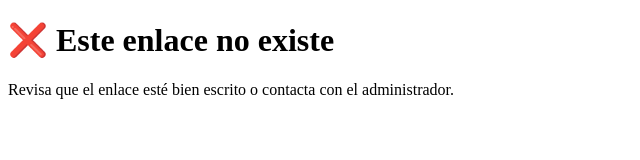
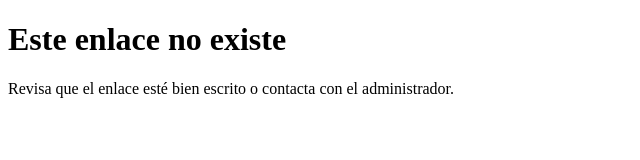
Before and after one commit to Mancheguet/proyecto-redirecciones, a plain HTML site: page 404.html in a window 1280 px wide. Shown: the whole page, without its empty margins (0-640 px from the left). Drawn offline with Linux system fonts and the light colour scheme.

Commit message:
Modificación de iconos en 404

```diff
--- a/404.html
+++ b/404.html
@@ -5,7 +5,7 @@
     <title>Enlace no encontrado</title>
 </head>
 <body>
-    <h1>❌ Este enlace no existe</h1>
+    <h1>Este enlace no existe</h1>
     <p>Revisa que el enlace esté bien escrito o contacta con el administrador.</p>
 </body>
 </html>
```
